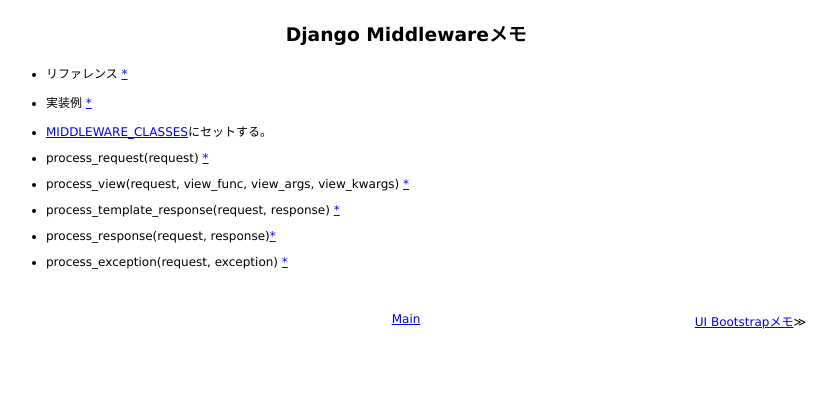
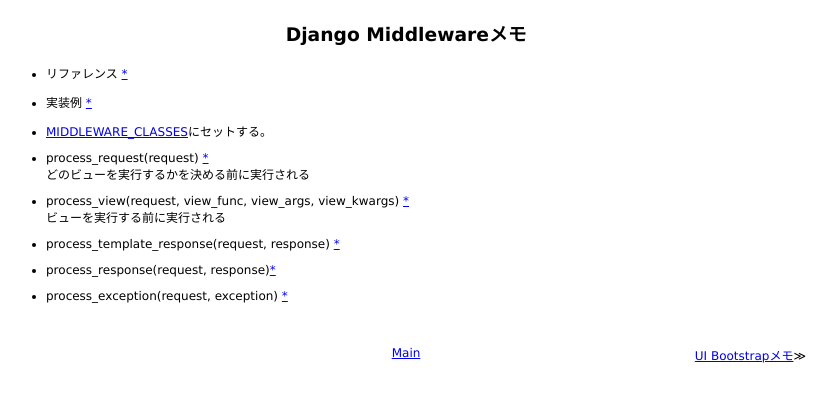
Before and after one commit to 38elements/38elements.github.com, a Jekyll site: the page built from _posts/2015-11-28-django-middleware.md, in a window 1280 px wide. Shown: the top 402 px of the page, without its empty margins (234-1071 px from the left). Built offline with Jekyll 4.4.1, drawn with Linux system fonts in a browser that asks for light colours; Markdown is read by kramdown in place of the engine named in the settings.

Commit message:
Update 2015-11-28-django-middleware.md

```diff
--- a/_posts/2015-11-28-django-middleware.md
+++ b/_posts/2015-11-28-django-middleware.md
@@ -9,8 +9,10 @@ title: Django Middlewareメモ
 * [MIDDLEWARE_CLASSES](https://docs.djangoproject.com/en/stable/ref/settings/#std:setting-MIDDLEWARE_CLASSES)にセットする。
 
 * process_request(request) [*](https://docs.djangoproject.com/en/1.8/topics/http/middleware/#process_request)
+どのビューを実行するかを決める前に実行される
 
 * process_view(request, view_func, view_args, view_kwargs) [*](https://docs.djangoproject.com/en/1.8/topics/http/middleware/#process_view)
+ビューを実行する前に実行される
 
 * process_template_response(request, response) [*](https://docs.djangoproject.com/en/1.8/topics/http/middleware/#process_template_response)
 
```
